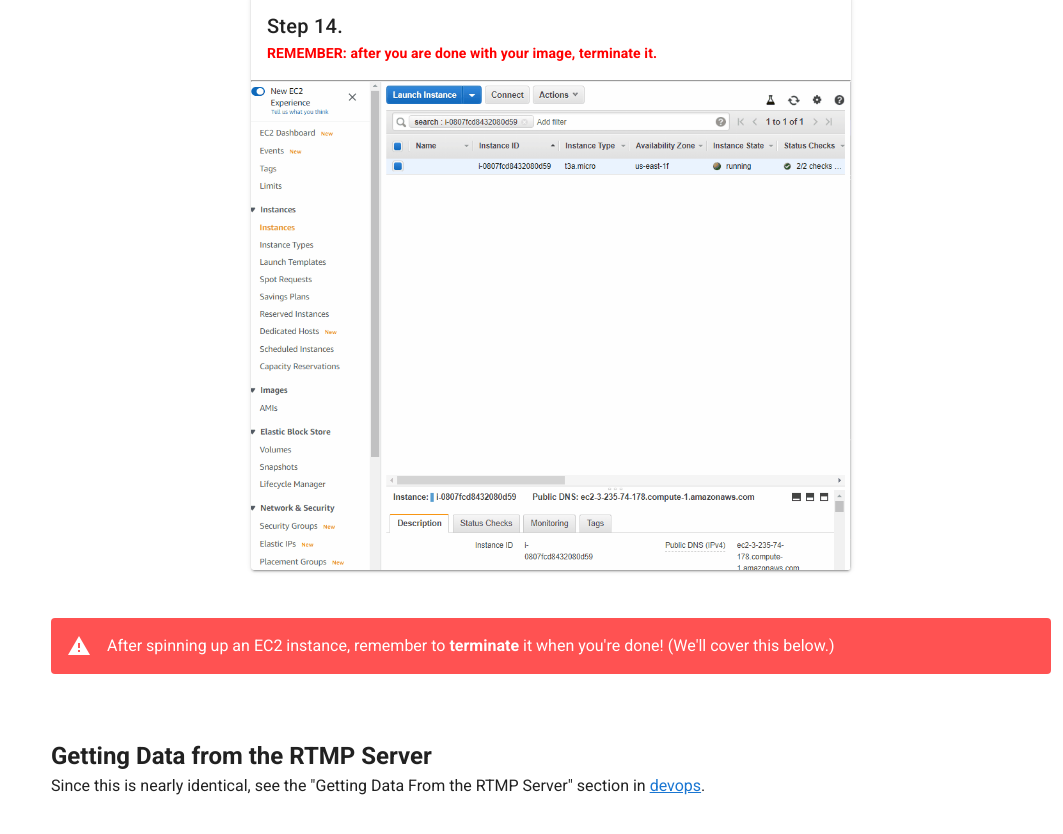
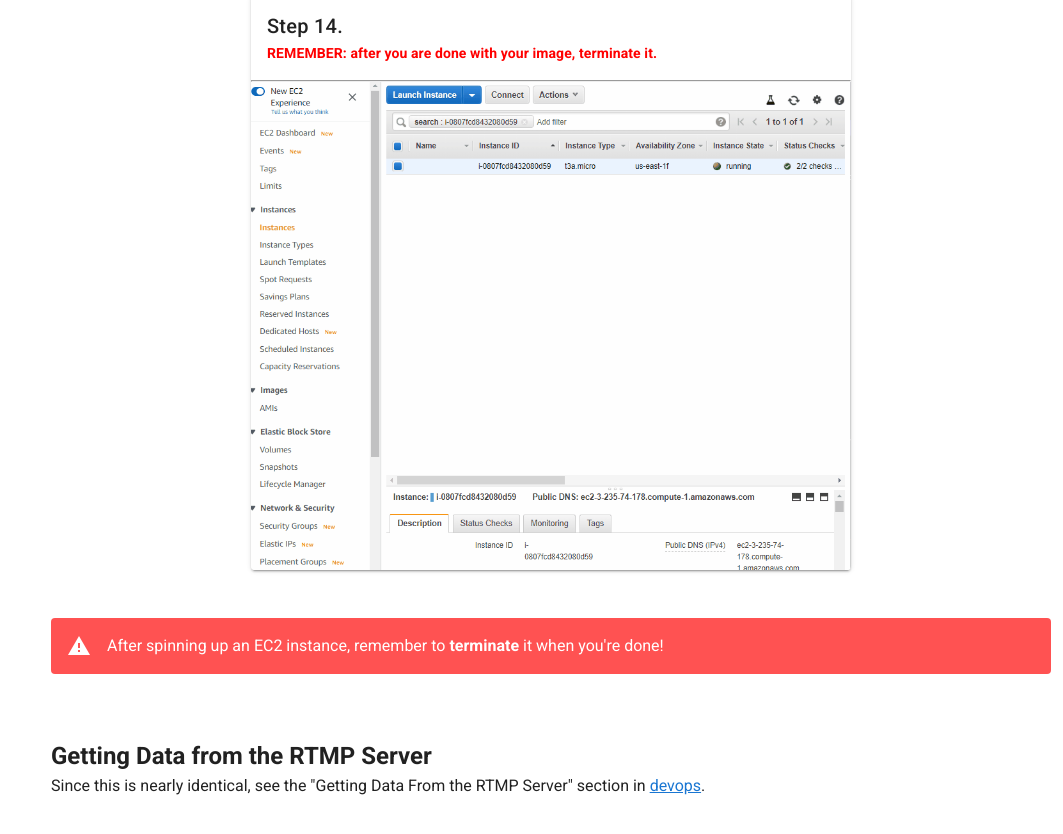
Before and after one commit to itsAceFace/sneakbike, a Vue app in the folder site/sneakbike/: page /hosting-sneakbike in a window 1280 px wide. Shown: the part 7413-8247 px from the top of the page, without its empty margins (217-1280 px from the left). Built offline with nearby package versions, Linux system fonts and the light colour scheme.

Commit message:
feat: hosting sneakbike typo;

```diff
--- a/site/sneakbike/src/views/HostingSneakbike.vue
+++ b/site/sneakbike/src/views/HostingSneakbike.vue
@@ -38,7 +38,7 @@
     </div>
     <v-alert type="error">
       After spinning up an EC2 instance, remember to
-      <b>terminate</b> it when you're done! (We'll cover this below.)
+      <b>terminate</b> it when you're done!
     </v-alert>
     <br />
     <br />
```
